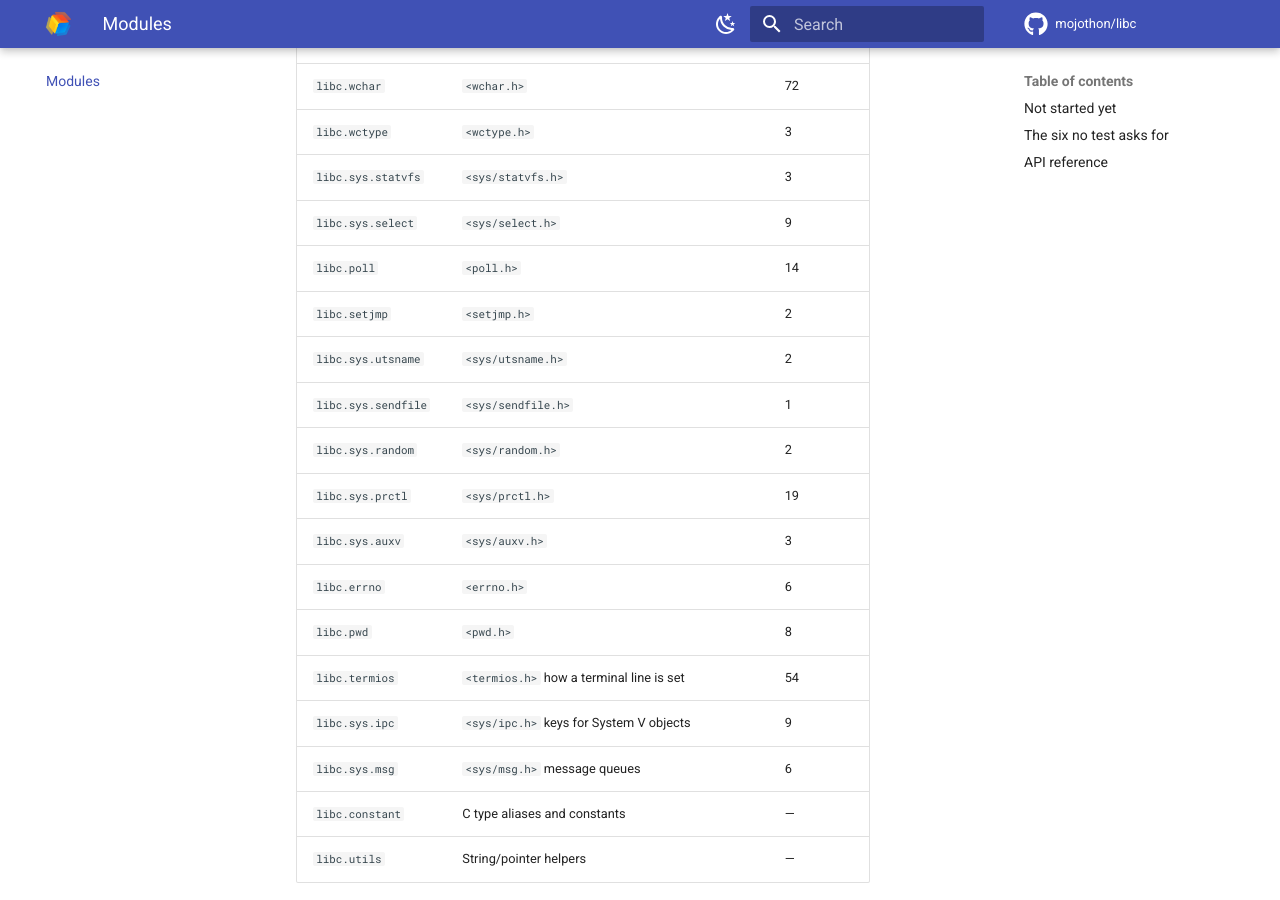
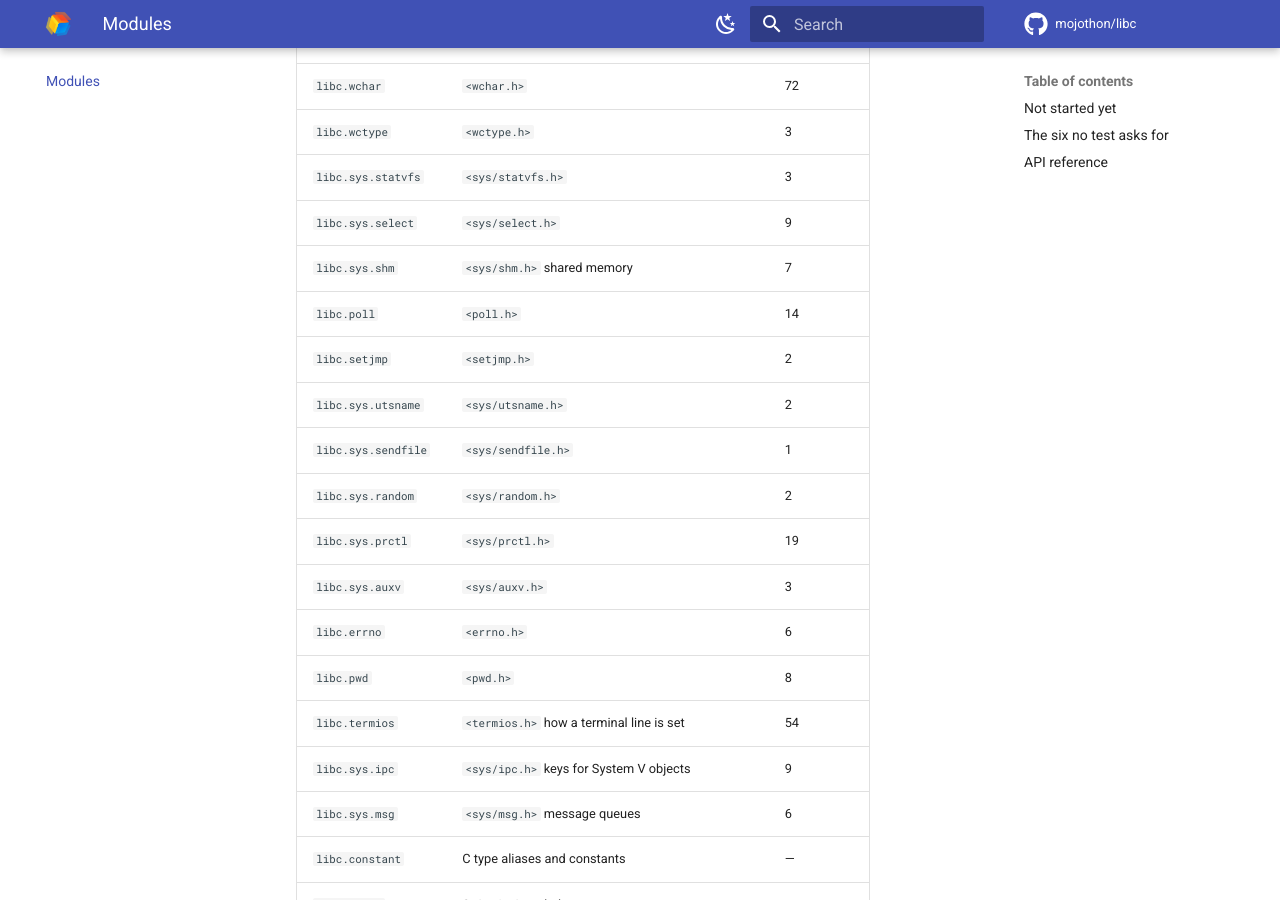
Before and after one commit to mojothon/libc, an MkDocs documentation site: the page built from docs/modules.md, in a window 1280 px wide and 900 px high, scrolled down 2141 px. Built offline with MkDocs 1.6.1 and Material for MkDocs 9.7.7, drawn with Linux system fonts in a browser that asks for light colours; comment, search, counter and statistics services are not loaded.

Commit message:
feat(shm): bind System V shared memory in a new libc.sys.shm
The third of the System V trio, and the one that finishes the family
that started with the message queue: what is left out is `sys/sem.h`,
whose `semctl` is variadic. Four calls, which is the whole of what
Darwin's <sys/shm.h> declares — `shmsys` is the fifth and is the
variadic back door, so it stays unbound.

`shmget` turns a key into an identifier, `shmat` maps the segment into
the process and hands back an address, `shmdt` unmaps it, and `shmctl`
asks about it or removes it. After `shmat` there are no calls at all:
the memory is read and written as memory, which is the whole of the
appeal and the whole of the difficulty — a segment is a place to put
data, not a way to agree about it, and there is no lock in the header.

The test attaches the same segment twice and writes through the first
attachment and reads through the second. That is what tells a segment
from ordinary memory: two addresses, one set of bytes. A byte at offset
0 and another at offset 4095 say three things at once — that `shmat`
gave back a real address rather than the -1 it answers with, that the
two attachments really are the same object, and that the size asked for
came back whole rather than clipped.

A third attachment is read-only, which is the check on the flags: it is
a different call, and it still has to answer with the segment's contents
rather than with zero or a fault.

Everything is detached before `IPC_RMID`, deliberately. Removal marks a
segment rather than taking it away — it stays mapped for anybody already
attached — so a test that removed first and detached after would be
asserting that behaviour without saying so, and would pass on the
strength of the platform rather than of the binding.

`shmid_ds` is opaque. glibc's is 112 bytes and Darwin's is a different
set of members in a different order, so it holds 128 and every call
takes it by pointer; `IPC_RMID` is given null and never needs the object.

Darwin aliases `shmctl` to `shmctl$UNIX2003`, the same way it does
`sigaction`, which is already bound and links on the macOS runner.

libc.sys.shm is listed as 7: the four calls, `shmid_ds`, `SHM_RDONLY`
and `SHM_RND`. Both flags are 010000 and 020000 on the two platforms,
which is worth saying because so little in System V IPC is.

```diff
--- a/docs/modules.md
+++ b/docs/modules.md
@@ -51,6 +51,7 @@ the bottom.
 | `libc.wctype` | `<wctype.h>` | 3 |
 | `libc.sys.statvfs` | `<sys/statvfs.h>` | 3 |
 | `libc.sys.select` | `<sys/select.h>` | 9 |
+| `libc.sys.shm` | `<sys/shm.h>` shared memory | 7 |
 | `libc.poll` | `<poll.h>` | 14 |
 | `libc.setjmp` | `<setjmp.h>` | 2 |
 | `libc.sys.utsname` | `<sys/utsname.h>` | 2 |
```
Also changed, not shown: 5 other files.
